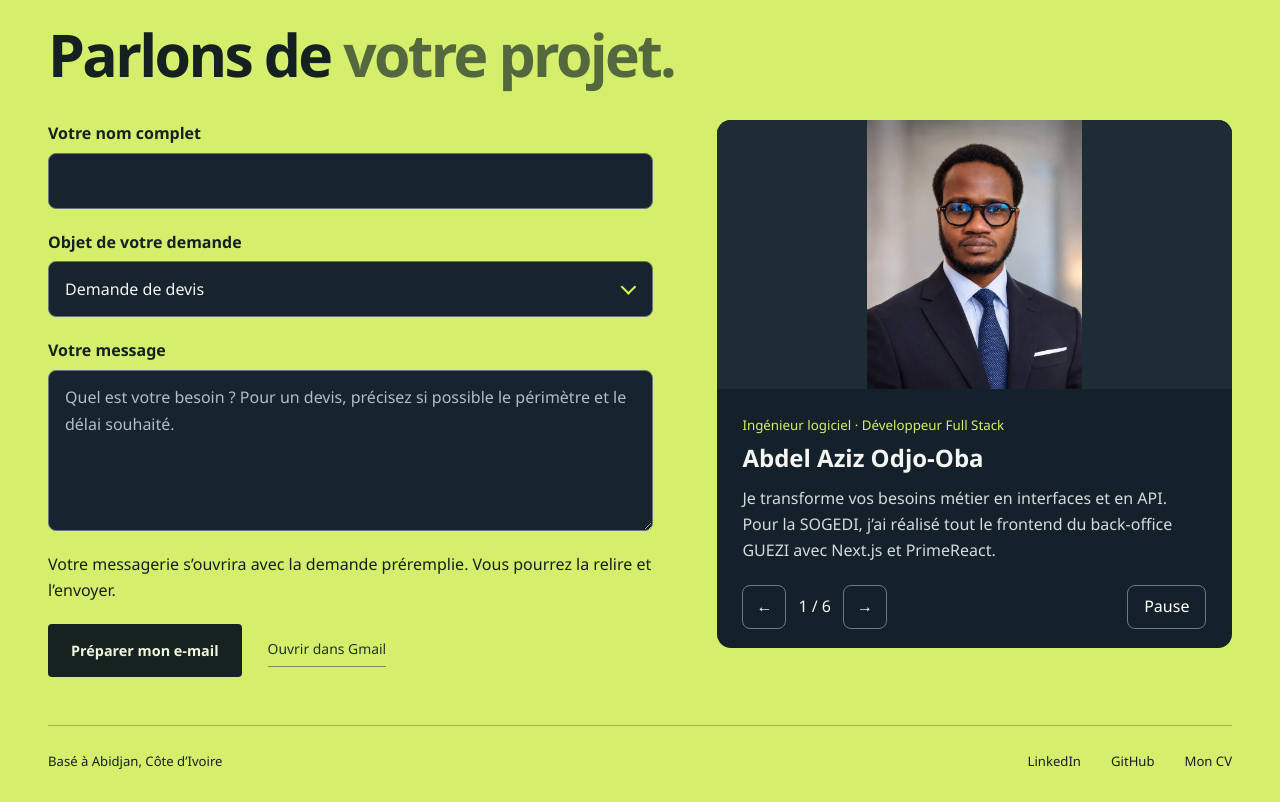
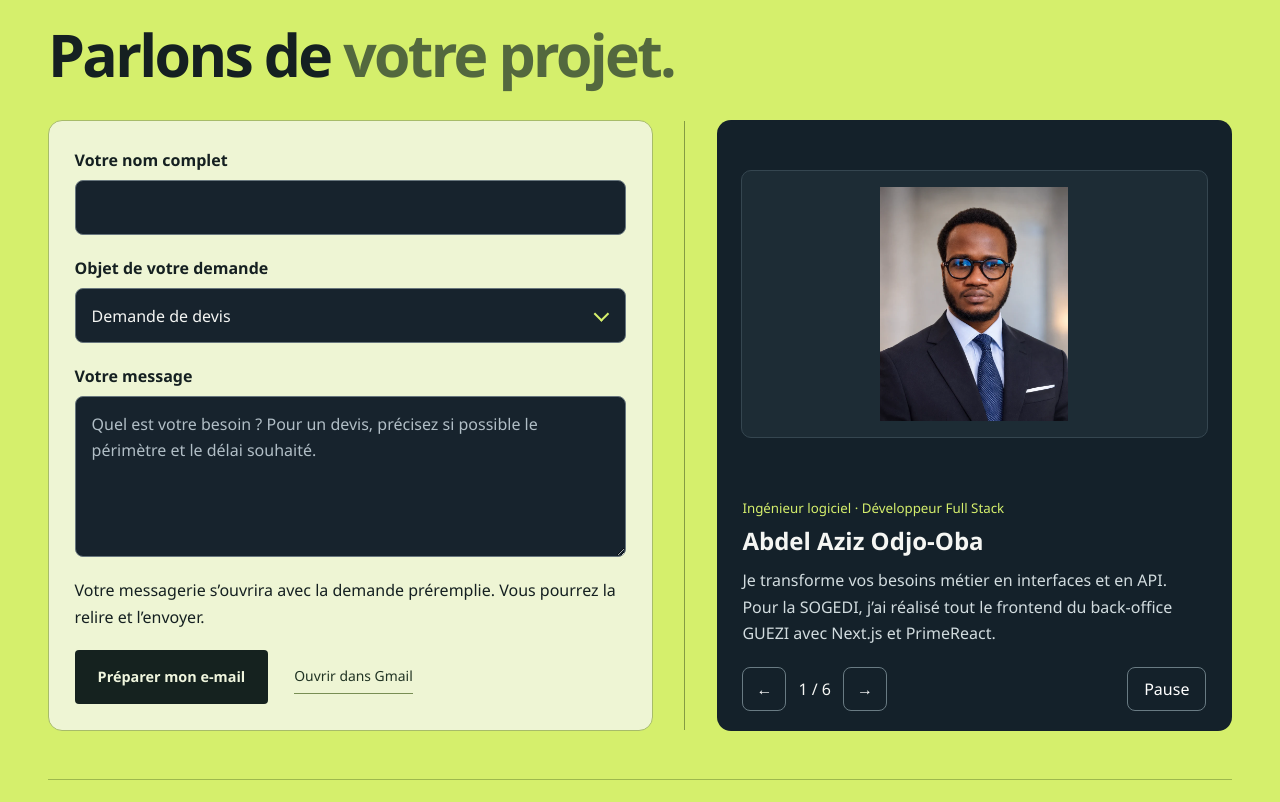
Before and after one commit to oba-abdel/oba-abdel.github.io, a plain HTML site: page index.html in a window 1280 px wide. Shown: the part 6618-7420 px from the top of the page. Drawn offline with Linux system fonts and the light colour scheme.

Commit message:
Align contact panels and inset the portrait

```diff
--- a/style.css
+++ b/style.css
@@ -59,12 +59,31 @@
 .request-form :is(input, select, textarea):focus-visible { outline:2px solid var(--accent); outline-offset:3px; }
 .request-form textarea::placeholder { color:#b1bec6; }
 @media(forced-colors:active){.request-form select{appearance:auto}.subject-control::after{display:none}}
-.contact-layout { display:grid; grid-template-columns:minmax(0,1.08fr) minmax(0,.92fr); gap:clamp(2rem,5vw,5rem); align-items:start; margin:2rem 0 3rem; }
-.contact-layout .request-form { margin:0; max-width:none; }
-.contact-deck { background:#14212a; border-radius:14px; color:#f5f6f3; overflow:hidden; }
-.contact-slide { display:grid; grid-template-rows:clamp(200px,21vw,290px) minmax(10rem,auto); }
+.contact-layout { display:grid; grid-template-columns:minmax(0,1.08fr) minmax(0,.92fr); column-gap:clamp(2rem,5vw,5rem); align-items:stretch; margin:2rem 0 3rem; }
+.contact-layout .request-form {
+  position:relative;
+  margin:0;
+  max-width:none;
+  padding:clamp(1rem,2vw,2rem);
+  background:#eef5d4;
+  border:1px solid #a7bc69;
+  border-radius:14px;
+  align-content:space-between;
+}
+@media(min-width:851px){
+  .contact-layout .request-form::after {
+    content:"";
+    position:absolute;
+    inset-block:0;
+    inset-inline-start:calc(100% + clamp(1rem,2.5vw,2.5rem));
+    border-inline-start:1px solid #849b43;
+    pointer-events:none;
+  }
+}
+.contact-deck { display:grid; grid-template-rows:1fr auto; min-width:0; background:#14212a; border-radius:14px; color:#f5f6f3; overflow:hidden; }
+.contact-slide { display:grid; grid-template-rows:minmax(200px,1fr) auto; }
 .contact-slide[hidden],.slide-controls[hidden] { display:none; }
-.profile-portrait { width:100%; height:100%; object-fit:contain; background:#1d2c35; }
+.profile-portrait { align-self:center; justify-self:center; width:calc(100% - 3rem); height:clamp(200px,21vw,290px); padding:1rem; margin-block:1.5rem .5rem; object-fit:contain; background:#1d2c35; border:1px solid #354650; border-radius:10px; }
 .service-art { display:grid; place-items:center; background:#eff2ee; }
 .service-art img { width:min(52%,220px); mix-blend-mode:multiply; }
 .slide-copy { padding:1.4rem 1.6rem .8rem; }
@@ -74,5 +93,5 @@
 .slide-controls { display:flex; align-items:center; gap:.75rem; padding:.5rem 1.6rem 1.2rem; }
 .slide-controls button { min-width:44px; min-height:44px; border:1px solid #697b83; border-radius:8px; background:transparent; color:white; }
 .slide-controls [data-play] { margin-left:auto; padding-inline:1rem; }
-@media(max-width:850px){.contact-layout{grid-template-columns:minmax(0,1fr)}}
+@media(max-width:850px){.contact-layout{grid-template-columns:minmax(0,1fr);row-gap:2rem}}
 @media(prefers-reduced-motion:no-preference){.contact-slide:not([hidden]){animation:card-in .4s ease-out}@keyframes card-in{from{opacity:.25;transform:translateX(9px)}to{opacity:1;transform:none}}}
```
